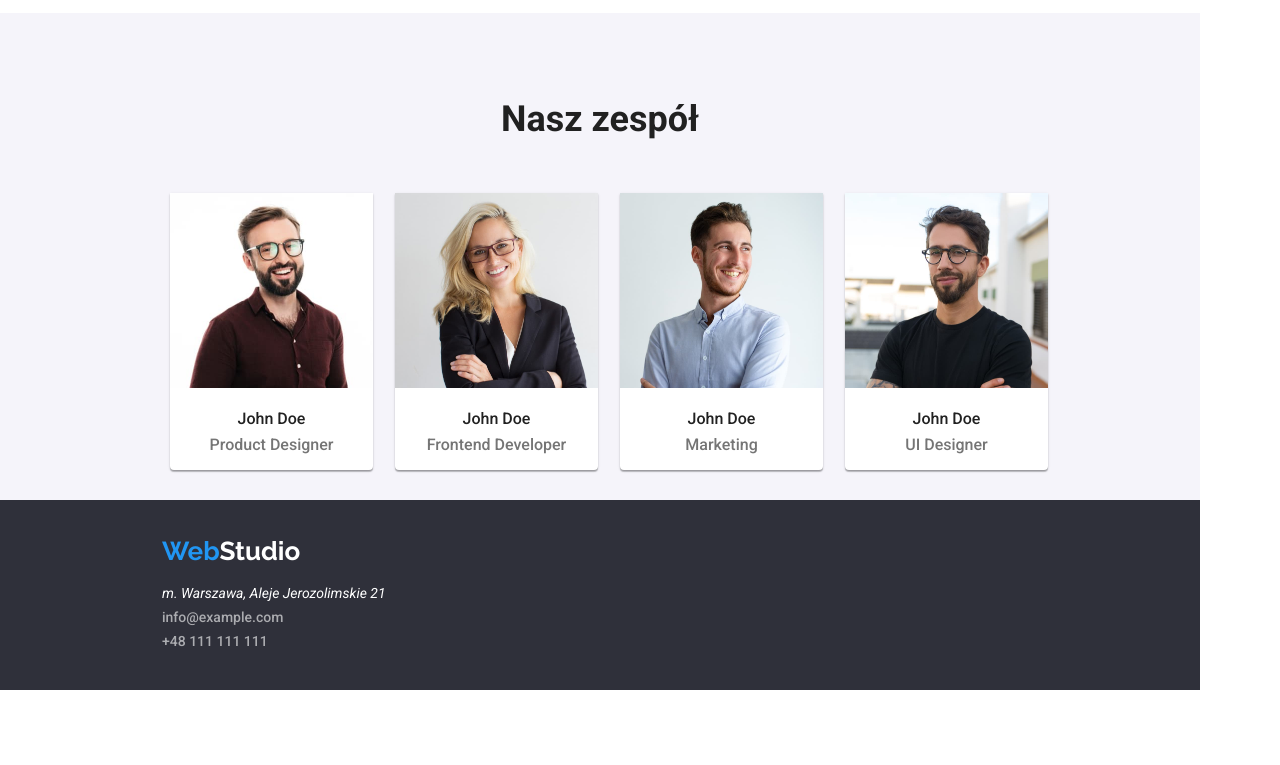
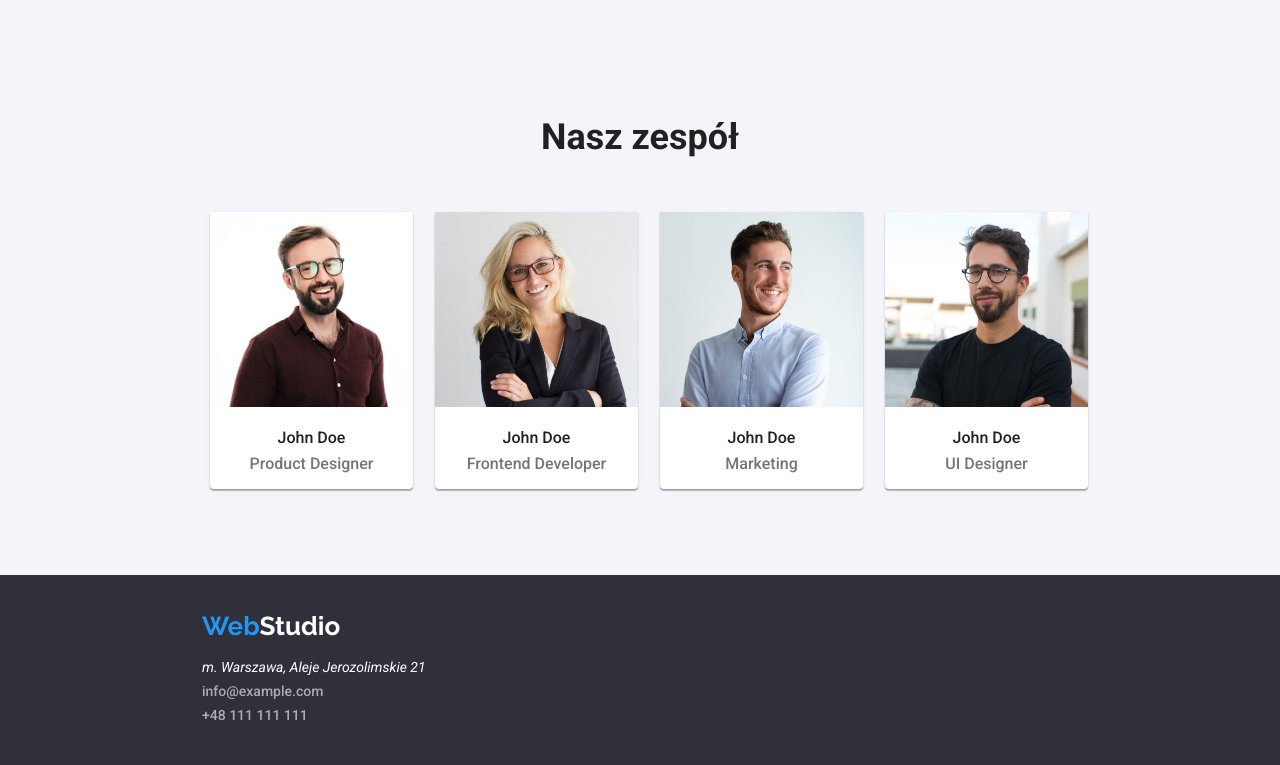
Before and after one commit to KazGrim5/goit-markup-hw-03, a plain HTML site: page index.html in a window 1280 px wide. Shown: the part 1206-1971 px from the top of the page. Before the commit the page ends 1896 px from the top, so only its background shows below. Drawn offline with Linux system fonts and the light colour scheme.

Commit message:
poprawiony padding

```diff
--- a/css/styles.css
+++ b/css/styles.css
@@ -17,15 +17,22 @@ p {
 img {
   display: block;
 }
+section {
+  display: flex;
+  margin: 0;
+  padding-top: 94px;
+  padding-bottom: 94px;
+}
 .conteiner {
   width: 1200px;
+  margin: 0 auto;
 }
 .header .conteiner {
   display: flex;
   align-items: center;
-  height: 60px;
   border-bottom: 1px solid #5e5e5e;
   background-color: #fff;
+  height: 60px;
 }
 .menu {
   display: flex;
@@ -95,19 +102,12 @@ img {
   cursor: pointer;
 }
 /*index*/
-.main {
-  padding: 0;
-  margin: 0;
-}
 .back {
   background-color: #2f303a;
-  height: 451px;
   display: flex;
   align-items: center;
   justify-content: center;
-  padding: 0;
   flex-direction: column;
-  margin: 0;
 }
 .title {
   font-weight: 900;
@@ -139,10 +139,6 @@ img {
   margin: 0;
   padding: 0;
 }
-.section {
-  margin: 0;
-  padding: 0;
-}
 .ullorem {
   display: flex;
   justify-content: center;
@@ -160,8 +156,6 @@ img {
   color: #757575;
   margin-top: 7px;
   padding: 0;
-  width: 203px;
-  height: 56px;
   margin-right: 22px;
 }
 .title2 {
@@ -190,7 +184,6 @@ img {
   background-color: #f5f4fa;
   margin: 0;
   padding: 0;
-  height: 487px;
   display: flex;
   align-items: center;
   justify-content: center;
@@ -304,12 +297,12 @@ img {
   margin-left: 18px;
 }
 /*footer*/
-.back-footer .conteiner {
-  background-color: #2f303a;
+.back-footer {
   height: 190px;
   display: flex;
   justify-content: center;
   flex-direction: column;
+  background-color: #2f303a;
 }
 .logo2 {
   font-family: raleway;
--- a/index.html
+++ b/index.html
@@ -41,7 +41,7 @@
       </div>
     </header>
     <main class="main">
-      <section class="section">
+      <section class="back">
         <div class="conteiner">
           <div class="back">
             <h1 class="title">EFEKTYWNE ROZWIĄZANIA DLA WASZEGO BIZNESU</h1>
@@ -49,7 +49,7 @@
           </div>
         </div>
       </section>
-      <section class="section">
+      <section class="back2">
         <div class="conteiner">
           <div class="back2">
             <ul class="ullorem">
@@ -115,7 +115,7 @@
           </div>
         </div>
       </section>
-      <section class="section">
+      <section class="back3">
         <div class="conteiner">
           <div class="back3">
             <h3 class="title3">Nasz zespół</h3>
```
